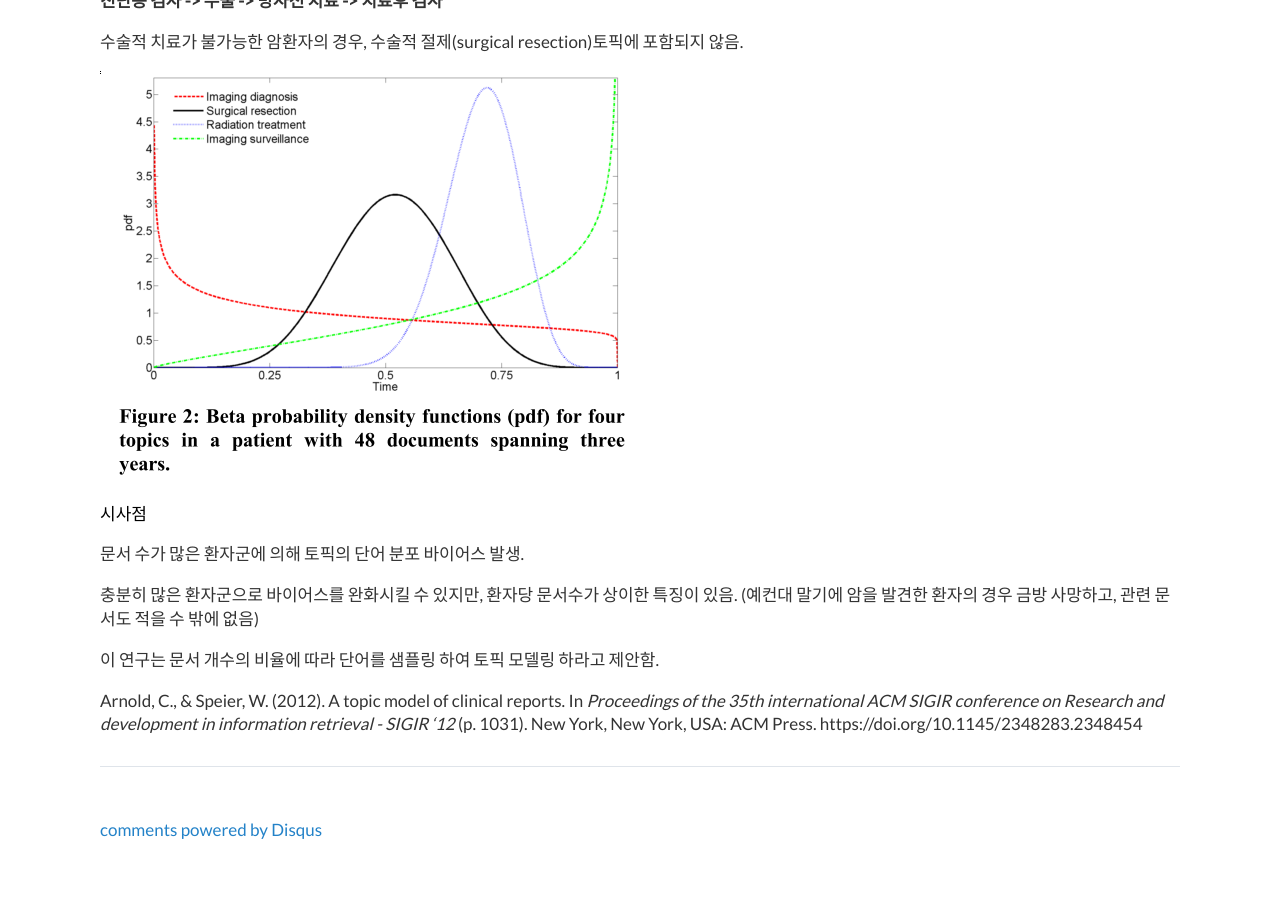
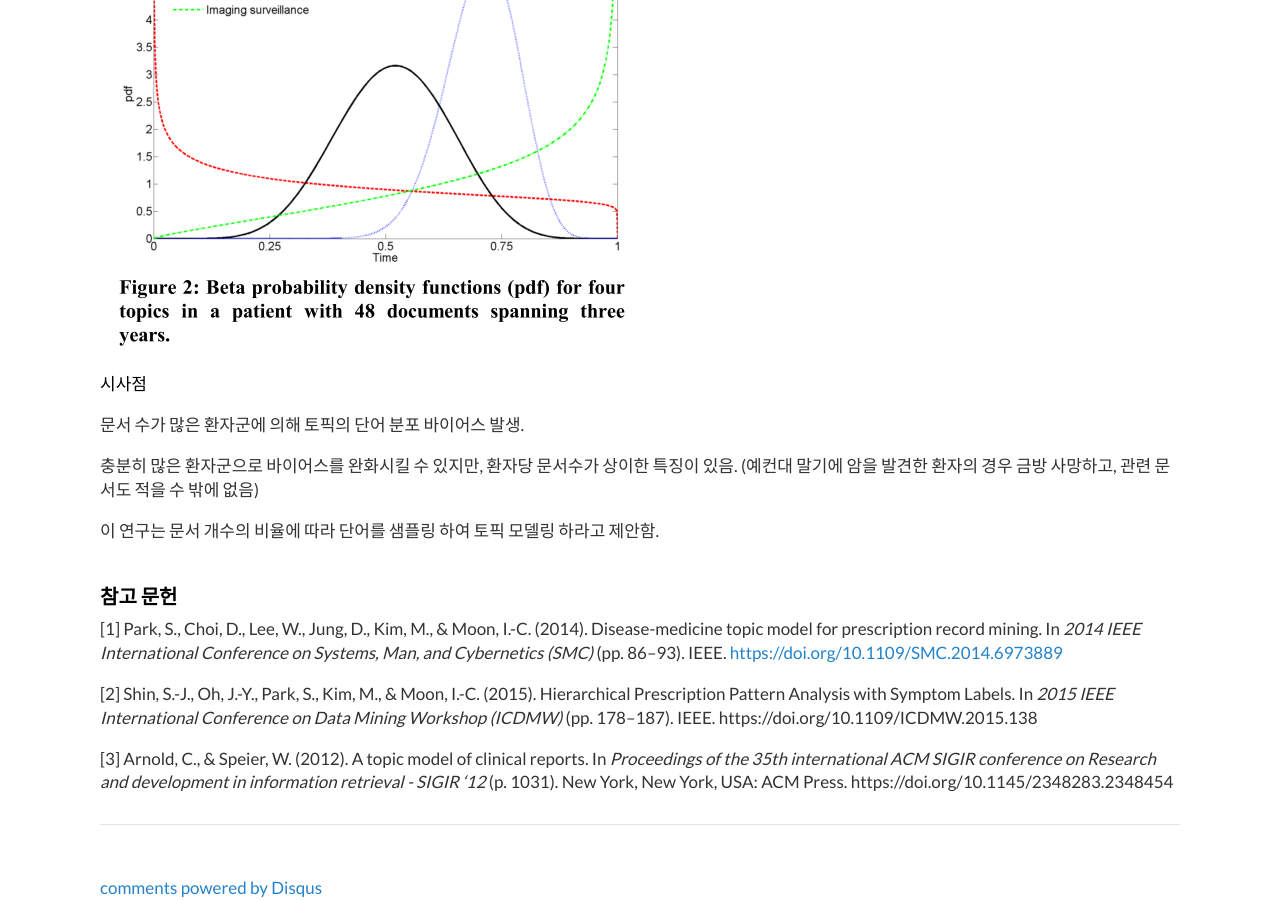
Before and after one commit to hurcy/hurcy.github.io, a Jekyll site: the page built from _posts/2016-12-28-LDA-활용한-의료명세서-분석-연구-리뷰.md, in a window 1280 px wide and 900 px high, scrolled down 8883 px. Built offline with Jekyll 4.4.1, drawn with Linux system fonts in a browser that asks for light colours; comment, search, counter and statistics services are not loaded; before the commit the page ends 9725 px from its top, so only the background shows below that; some of the changed text lies outside the part shown.

Commit message:
Update/Create 2016-12-28-LDA-활용한-의료명세서-분석-연구-리뷰.md

```diff
--- a/_posts/2016-12-28-LDA-활용한-의료명세서-분석-연구-리뷰.md
+++ b/_posts/2016-12-28-LDA-활용한-의료명세서-분석-연구-리뷰.md
@@ -13,7 +13,7 @@
 
 * A topic model of clinical reports
 
-## Disease-medicine topic model for prescription record mining
+## Disease-medicine topic model for prescription record mining [1]
 
 ### 목적
 
@@ -129,9 +129,7 @@
 
 20 토픽은 처방약이 서로 다르고, 질병이 공통적임.
 
-Park, S., Choi, D., Lee, W., Jung, D., Kim, M., & Moon, I.-C. (2014). Disease-medicine topic model for prescription record mining. In *2014 IEEE International Conference on Systems, Man, and Cybernetics (SMC)* (pp. 86–93). IEEE. [https://doi.org/10.1109/SMC.2014.6973889](https://doi.org/10.1109/SMC.2014.6973889)
-
-## Hierarchical Prescription Pattern Analysis with Symptom Labels
+## Hierarchical Prescription Pattern Analysis with Symptom Labels [2]
 
 ### 목적
 
@@ -153,9 +151,7 @@
 
 토픽별 주상병-주성분 분포를 보여줌.
 
-Shin, S.-J., Oh, J.-Y., Park, S., Kim, M., & Moon, I.-C. (2015). Hierarchical Prescription Pattern Analysis with Symptom Labels. In *2015 IEEE International Conference on Data Mining Workshop (ICDMW)* (pp. 178–187). IEEE. https://doi.org/10.1109/ICDMW.2015.138
-
-## A topic model of clinical reports
+## A topic model of clinical reports [3]
 
 ### 목적
 
@@ -203,4 +199,10 @@
 
 이 연구는 문서 개수의 비율에 따라 단어를 샘플링 하여 토픽 모델링 하라고 제안함.
 
-Arnold, C., & Speier, W. (2012). A topic model of clinical reports. In *Proceedings of the 35th international ACM SIGIR conference on Research and development in information retrieval - SIGIR '12* (p. 1031). New York, New York, USA: ACM Press. https://doi.org/10.1145/2348283.2348454
+## 참고 문헌
+
+[1] Park, S., Choi, D., Lee, W., Jung, D., Kim, M., & Moon, I.-C. (2014). Disease-medicine topic model for prescription record mining. In *2014 IEEE International Conference on Systems, Man, and Cybernetics (SMC)* (pp. 86–93). IEEE. [https://doi.org/10.1109/SMC.2014.6973889](https://doi.org/10.1109/SMC.2014.6973889)
+
+[2] Shin, S.-J., Oh, J.-Y., Park, S., Kim, M., & Moon, I.-C. (2015). Hierarchical Prescription Pattern Analysis with Symptom Labels. In *2015 IEEE International Conference on Data Mining Workshop (ICDMW)* (pp. 178–187). IEEE. https://doi.org/10.1109/ICDMW.2015.138
+
+[3] Arnold, C., & Speier, W. (2012). A topic model of clinical reports. In *Proceedings of the 35th international ACM SIGIR conference on Research and development in information retrieval - SIGIR '12* (p. 1031). New York, New York, USA: ACM Press. https://doi.org/10.1145/2348283.2348454
```
